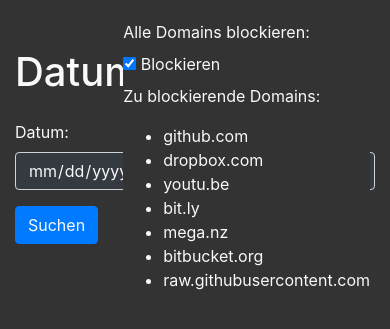
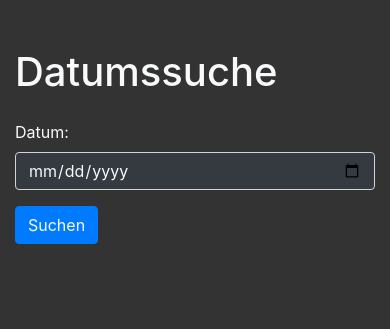
Before and after one commit to masluse/tweetfeed-api-webserver, a Flask app: page / in a window 390 px wide. Shown: the top 329 px of the page. Run offline with Flask 3, Linux system fonts and the light colour scheme; some libraries are stand-ins or nearby versions.

Commit message:
Docker BLOCKED_DOMAINS Variable

```diff
--- a/app.py
+++ b/app.py
@@ -4,19 +4,18 @@
 import urllib.parse
 import re
 from datetime import datetime, timedelta
+import os
 
 app = Flask(__name__)
 
-# Liste der vorgefertigten Domains
-predefined_domains = ['github.com', 'dropbox.com', 'youtu.be', 'bit.ly', 'mega.nz', 'bitbucket.org', 'raw.githubusercontent.com']
+blocked_domains = os.getenv('BLOCKED_DOMAINS', '')
+predefined_domains = blocked_domains.split(',') if blocked_domains else None
 
 def remove_port_from_url(url):
-    # Entferne den Port aus der URL, falls vorhanden
     url_parts = urllib.parse.urlparse(url)
     return url_parts.netloc.split(':')[0]
 
 def is_valid_url(url, block_all_domains):
-    # Überprüfe, ob die URL wie eine IP-Adresse aussieht oder zu den blockierten Domains gehört
     ip_pattern = re.compile(r'^\d{1,3}\.\d{1,3}\.\d{1,3}\.\d{1,3}$')
     if ip_pattern.match(url):
         return False
--- a/templates/index.html
+++ b/templates/index.html
@@ -1,13 +1,8 @@
 <!DOCTYPE html>
-
 <html>
-
 <head>
-
     <title>Datumssuche</title>
-
     <link href="https://stackpath.bootstrapcdn.com/bootstrap/4.3.1/css/bootstrap.min.css" rel="stylesheet">
-
     <style>
         body {
             background-color: #333;
@@ -32,47 +27,43 @@
             border-color: #007bff;
             color: #f8f9fa;
         }
+
+        @media (max-width: 600px) {
+            .form-group.block-domains {
+                position: static;
+                margin-bottom: 20px;
+            }
+        }
     </style>
-
 </head>
 
 <body class="container pt-5">
-
     <h1>Datumssuche</h1>
-
     <form method="POST" class="pt-3">
-
         <div class="form-group">
-
             <label for="date">Datum:</label><br>
-
             <input type="date" id="date" name="date" class="form-control">
-
         </div>
 
+        {% if domains %}
         <div class="form-group block-domains">
-
             <label>Alle Domains blockieren:</label><br>
-
             <input type="checkbox" id="block_domains" name="block_domains" checked>
             <label for="block_domains">Blockieren</label><br>
 
             <p>Zu blockierende Domains:</p>
-
             <ul>
             {% for domain in domains %}
                 <li>{{ domain }}</li>
             {% endfor %}
             </ul>
-
         </div>
+        {% endif %}
 
         <input type="submit" value="Suchen" class="btn btn-primary">
-
     </form>
 
     <div id="result" class="pt-3">
-
         {% if urls %}
             <h2>URLs ({{ num_urls }})</h2>
             <p>{{ urls }}</p>
@@ -82,9 +73,6 @@
             <h2>IPs ({{ num_ips }})</h2>
             <p>{{ ips }}</p>
         {% endif %}
-
     </div>
-
 </body>
-
 </html>
```
Also changed, not shown: 1 other file.
